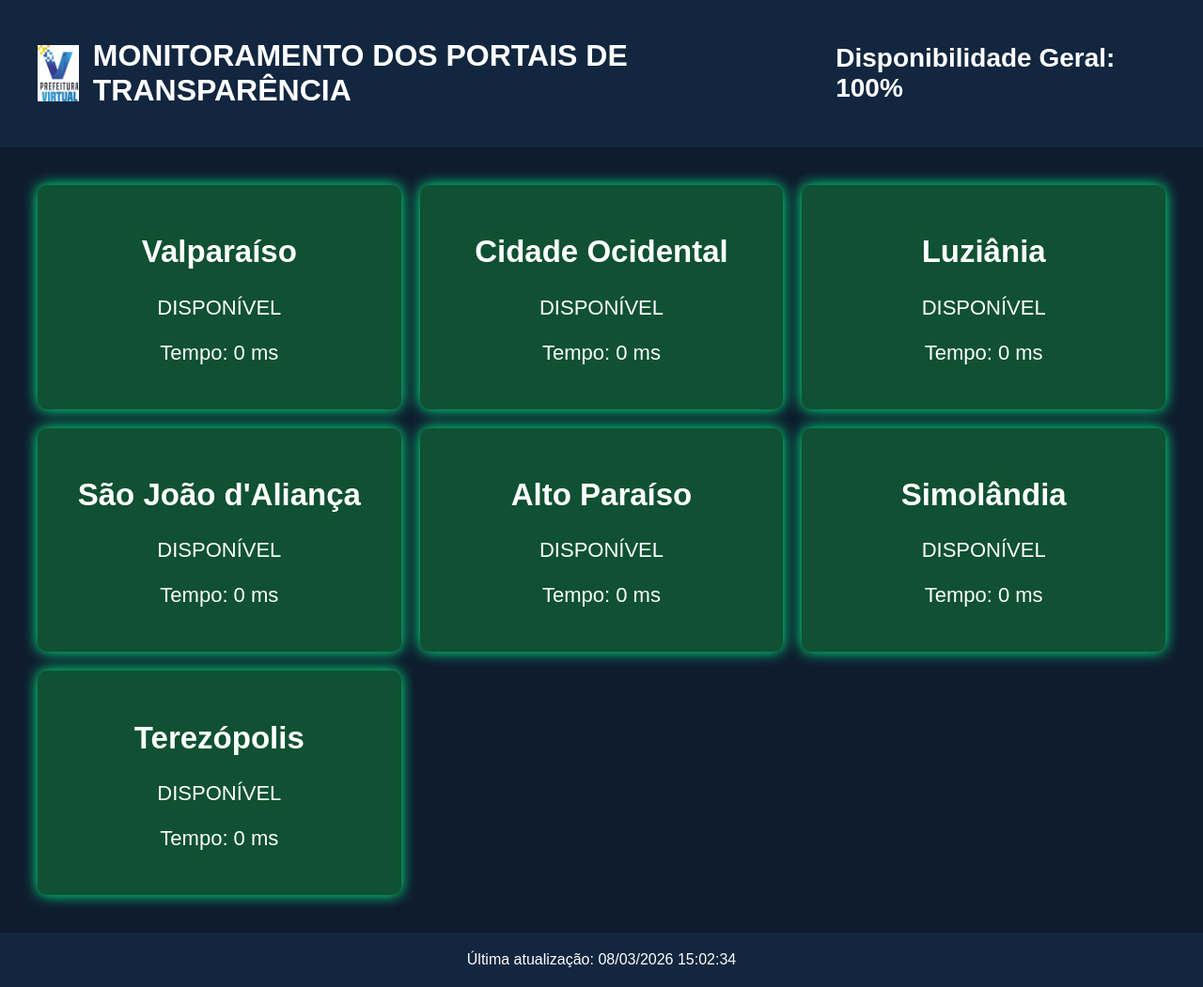
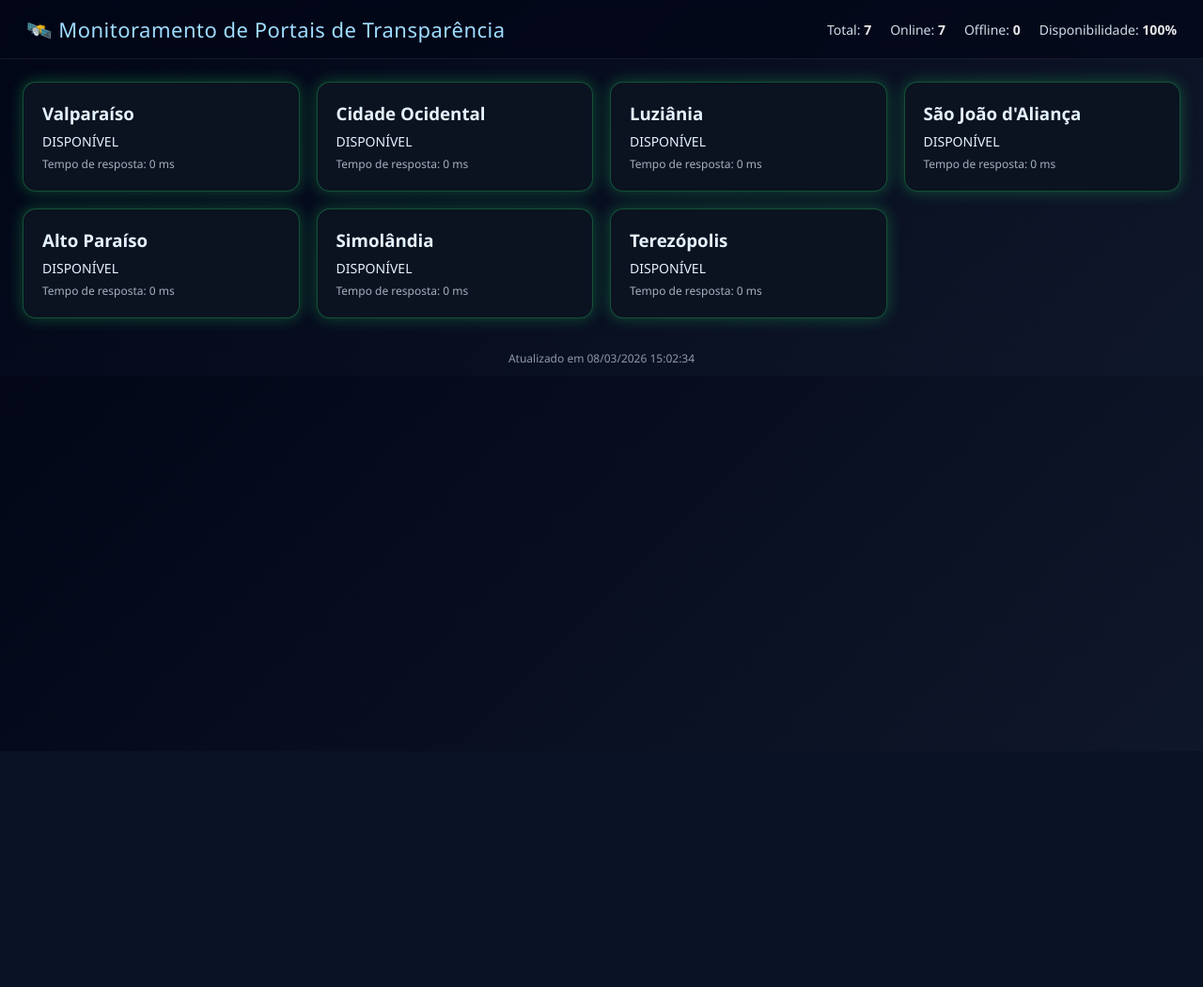
Before and after one commit to besttecsystem2025-cell/painel-noc-transparencia, a Flask app: page / in a window 1280 px wide. Shown: the whole page at 94% size. After the commit the page ends 573 px from the top, so only its background shows below. Run offline with Flask 3, Linux system fonts and the light colour scheme; data that the repository does not hold is empty.

Commit message:
Update dashboard.html

```diff
--- a/templates/dashboard.html
+++ b/templates/dashboard.html
@@ -1,76 +1,125 @@
 <!DOCTYPE html>
-<html>
+<html lang="pt-BR">
 <head>
 <meta charset="UTF-8">
-<title>Monitoramento Portais</title>
-
-<script src="https://cdn.jsdelivr.net/npm/chart.js"></script>
+<meta name="viewport" content="width=device-width, initial-scale=1.0">
+<title>NOC – Monitoramento de Portais de Transparência</title>
 
 <style>
-body {
-    margin:0;
-    font-family: Arial;
-    background: #0f1c2e;
-    color:white;
+:root{
+  --bg-1:#020617;
+  --bg-2:#0f172a;
+  --card:#0b1220;
+  --blue:#00b4ff;
+  --blue-soft:rgba(0,180,255,.35);
+  --green:#22c55e;
+  --yellow:#facc15;
+  --red:#ef4444;
+  --text:#e5f3ff;
 }
 
-header {
-    display:flex;
-    justify-content:space-between;
-    align-items:center;
-    padding:20px 40px;
-    background:#12263f;
+*{box-sizing:border-box}
+body{
+  margin:0;
+  font-family:Segoe UI,Arial,sans-serif;
+  color:var(--text);
+  background:linear-gradient(135deg,var(--bg-1),var(--bg-2));
 }
 
-.logo {
-    display:flex;
-    align-items:center;
-    gap:15px;
+/* HEADER */
+header{
+  display:flex;
+  justify-content:space-between;
+  align-items:center;
+  padding:16px 28px;
+  border-bottom:1px solid rgba(255,255,255,.08);
+  background:rgba(2,6,23,.7);
+  backdrop-filter: blur(6px);
+}
+.title{
+  font-size:22px;
+  letter-spacing:.5px;
+  color:#9fdcff;
+}
+.metrics{
+  display:flex;
+  gap:20px;
+  font-size:14px;
+  opacity:.9;
+}
+.metrics b{color:#fff}
+
+/* GRID */
+.grid{
+  padding:24px;
+  display:grid;
+  grid-template-columns:repeat(auto-fit,minmax(260px,1fr));
+  gap:18px;
 }
 
-.logo img {
-    height:60px;
+/* CARD */
+.card{
+  background:var(--card);
+  border-radius:14px;
+  padding:20px;
+  border:1px solid rgba(0,180,255,.2);
+  box-shadow:0 0 20px rgba(0,180,255,.12);
+  transition:.25s;
+}
+.card:hover{
+  transform:translateY(-3px);
+  box-shadow:0 0 28px var(--blue-soft);
+}
+.card h3{
+  margin:0 0 8px 0;
+  font-weight:600;
+}
+.status{
+  font-size:14px;
+  margin-bottom:6px;
+}
+.time{
+  font-size:12px;
+  opacity:.7;
 }
 
-.percentual {
-    font-size:28px;
-    font-weight:bold;
+/* STATUS COLORS */
+.ok{
+  border-color:rgba(34,197,94,.35);
+  box-shadow:0 0 16px rgba(34,197,94,.35);
+}
+.warn{
+  border-color:rgba(250,204,21,.35);
+  box-shadow:0 0 16px rgba(250,204,21,.35);
+}
+.off{
+  border-color:rgba(239,68,68,.45);
+  box-shadow:0 0 16px rgba(239,68,68,.45);
+  animation:pulse 1.5s infinite;
 }
 
-.grid {
-    display:grid;
-    grid-template-columns: repeat(auto-fit, minmax(300px, 1fr));
-    gap:20px;
-    padding:40px;
+/* FOOTER */
+footer{
+  text-align:center;
+  padding:10px;
+  font-size:12px;
+  opacity:.6;
 }
 
-.card {
-    padding:25px;
-    border-radius:10px;
-    text-align:center;
-    font-size:22px;
-    transition:0.3s;
+/* ALERT ANIMATION */
+@keyframes pulse{
+  0%{transform:scale(1)}
+  50%{transform:scale(1.02)}
+  100%{transform:scale(1)}
 }
 
-.disponivel {
-    background:#0f5132;
-    box-shadow:0 0 15px #00ff88;
-}
-
-.instavel {
-    background:#664d03;
-    box-shadow:0 0 15px #ffc107;
-}
-
-.indisponivel {
-    background:#842029;
-    box-shadow:0 0 15px #ff0000;
-}
-
-footer {
-    text-align:center;
-    padding:20px;
-    background:#12263f;
+/* RESPONSIVE */
+@media(max-width:700px){
+  header{
+    flex-direction:column;
+    align-items:flex-start;
+    gap:8px;
+  }
 }
 </style>
 </head>
@@ -78,53 +127,74 @@ footer {
 <body>
 
 <header>
-<div class="logo">
-<img src="/static/logo.png">
-<h1>MONITORAMENTO DOS PORTAIS DE TRANSPARÊNCIA</h1>
+<div class="title">
+🛰️ Monitoramento de Portais de Transparência
 </div>
 
-<div class="percentual">
-Disponibilidade Geral: <span id="percentual">0%</span>
+<div class="metrics">
+<div>Total: <b id="total">0</b></div>
+<div>Online: <b id="online">0</b></div>
+<div>Offline: <b id="offline">0</b></div>
+<div>Disponibilidade: <b id="percentual">0%</b></div>
 </div>
 </header>
 
 <div class="grid" id="grid"></div>
 
 <footer>
-Última atualização: <span id="atualizado"></span>
+Atualizado em <span id="atualizado"></span>
 </footer>
 
 <script>
-async function atualizar() {
-    const resposta = await fetch("/dados");
-    const dados = await resposta.json();
+let alertaTocado=false
 
-    document.getElementById("percentual").innerText = dados.percentual + "%";
-    document.getElementById("atualizado").innerText = dados.atualizado;
+async function atualizar(){
 
-    const grid = document.getElementById("grid");
-    grid.innerHTML = "";
+const res=await fetch("/dados")
+const dados=await res.json()
 
-    dados.portais.forEach(p => {
-        const card = document.createElement("div");
-        card.classList.add("card");
+document.getElementById("percentual").innerText=dados.percentual+"%"
+document.getElementById("total").innerText=dados.total
+document.getElementById("online").innerText=dados.online
+document.getElementById("offline").innerText=dados.offline
+document.getElementById("atualizado").innerText=dados.atualizado
 
-        if(p.status === "DISPONÍVEL") card.classList.add("disponivel");
-        else if(p.status === "INSTÁVEL") card.classList.add("instavel");
-        else card.classList.add("indisponivel");
+const grid=document.getElementById("grid")
+grid.innerHTML=""
 
-        card.innerHTML = `
-            <h2>${p.nome}</h2>
-            <p>${p.status}</p>
-            <p>Tempo: ${p.tempo} ms</p>
-        `;
+dados.portais.forEach(p=>{
 
-        grid.appendChild(card);
-    });
+let classe="ok"
+if(p.status==="INSTÁVEL")classe="warn"
+if(p.status==="INDISPONÍVEL")classe="off"
+
+if(p.status==="INDISPONÍVEL" && !alertaTocado){
+tocarAlerta()
+alertaTocado=true
 }
 
-setInterval(atualizar, 30000);
-atualizar();
+const card=document.createElement("div")
+card.className="card "+classe
+
+card.innerHTML=`
+<h3>${p.nome}</h3>
+<div class="status">${p.status}</div>
+<div class="time">Tempo de resposta: ${p.tempo} ms</div>
+`
+
+grid.appendChild(card)
+
+})
+
+}
+
+function tocarAlerta(){
+const audio=new Audio("https://assets.mixkit.co/sfx/preview/mixkit-alarm-digital-clock-beep-989.mp3")
+audio.play()
+}
+
+setInterval(atualizar,30000)
+atualizar()
 </script>
 
 </body>
```
